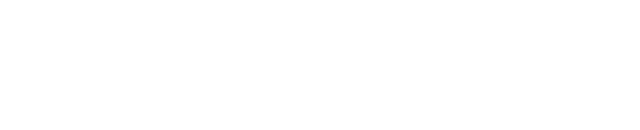
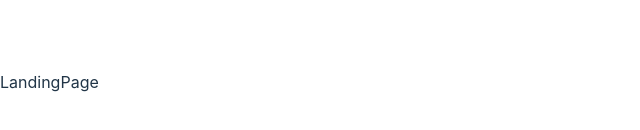
Before and after one commit to KNehe/callo_tracker, a React (Vite) app in the folder client/: page / in a window 1280 px wide. Shown: the part 318-448 px from the top of the page, without its empty margins (0-640 px from the left). Built offline with nearby package versions, Linux system fonts and the light colour scheme.

Commit message:
feat: added routing to app

```diff
--- a/client/src/App.tsx
+++ b/client/src/App.tsx
@@ -1,5 +1,43 @@
+import {
+	createBrowserRouter,
+	redirect,
+	RouterProvider,
+} from 'react-router-dom';
+import LandingPage from './components/pages/LandingPage';
+import HomePage from './components/pages/HomePage';
+import LoginAndSignUpPage from './components/pages/LoginAndSignUpPage';
+
+const router = createBrowserRouter([
+	{
+		path: '/',
+		element: <LandingPage />,
+	},
+	{
+		path: '/home',
+		element: <HomePage />,
+	},
+	{
+		path: '/login',
+		element: <LoginAndSignUpPage isLoginPage />,
+	},
+	{
+		path: '/signup',
+		element: <LoginAndSignUpPage isLoginPage />,
+	},
+]);
+
 function App() {
-	return <></>;
+	// derive user data from auth provider
+	// improve redirect logic to only affect pages that are not the landing page
+	// if (!user) {
+	// 	redirect('/login')
+	// }
+
+	return (
+		<>
+			<RouterProvider router={router} />
+		</>
+	);
 }
 
 export default App;
--- /dev/null
+++ b/client/src/components/pages/HomePage.tsx
@@ -0,0 +1,5 @@
+const HomePage = () => {
+	return <div>HomePage</div>;
+};
+
+export default HomePage;
--- /dev/null
+++ b/client/src/components/pages/LandingPage.tsx
@@ -0,0 +1,5 @@
+const LandingPage = () => {
+	return <div>LandingPage</div>;
+};
+
+export default LandingPage;
--- /dev/null
+++ b/client/src/components/pages/LoginAndSignUpPage.tsx
@@ -0,0 +1,10 @@
+type LoginAndSignUpProps = {
+	isLoginPage: boolean;
+};
+
+const LoginAndSignUpPage = (props: LoginAndSignUpProps) => {
+	const { isLoginPage } = props;
+	return <div>{isLoginPage ? 'Login' : 'Sign Up'}</div>;
+};
+
+export default LoginAndSignUpPage;
```
